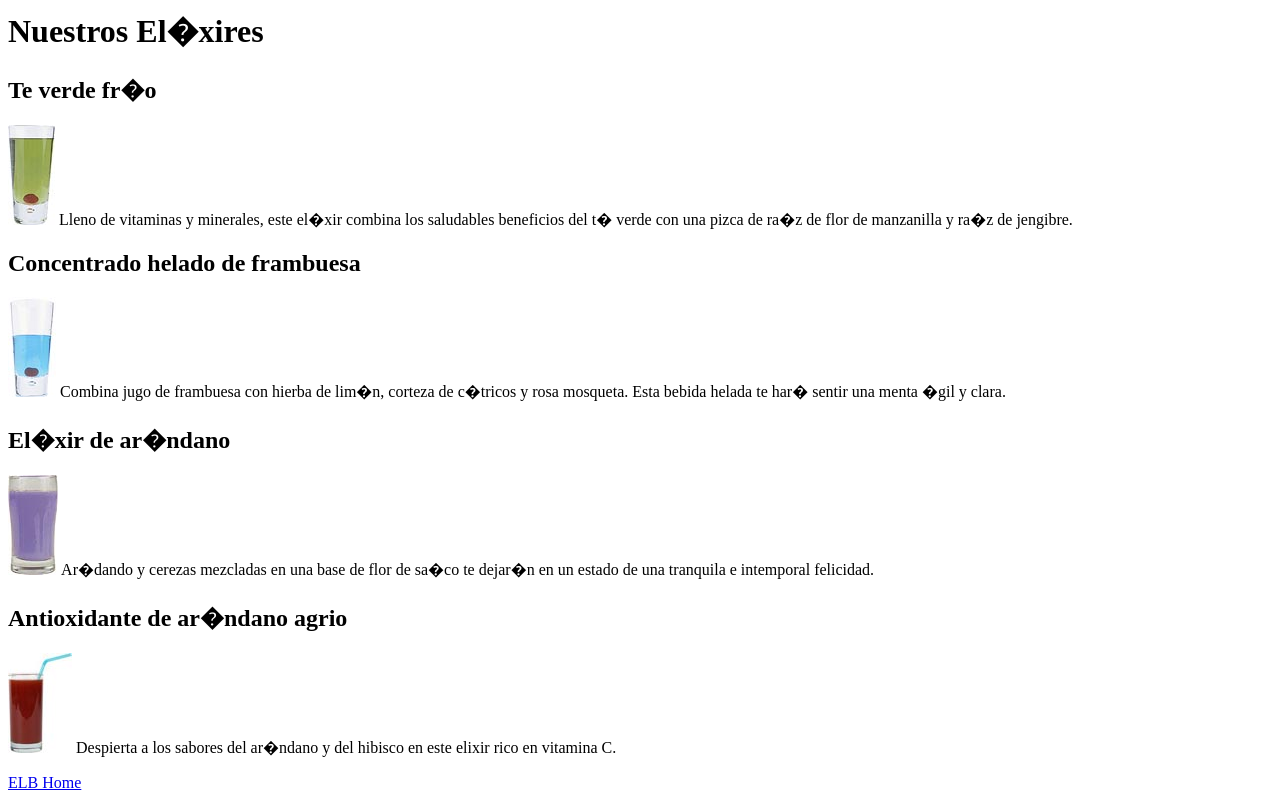
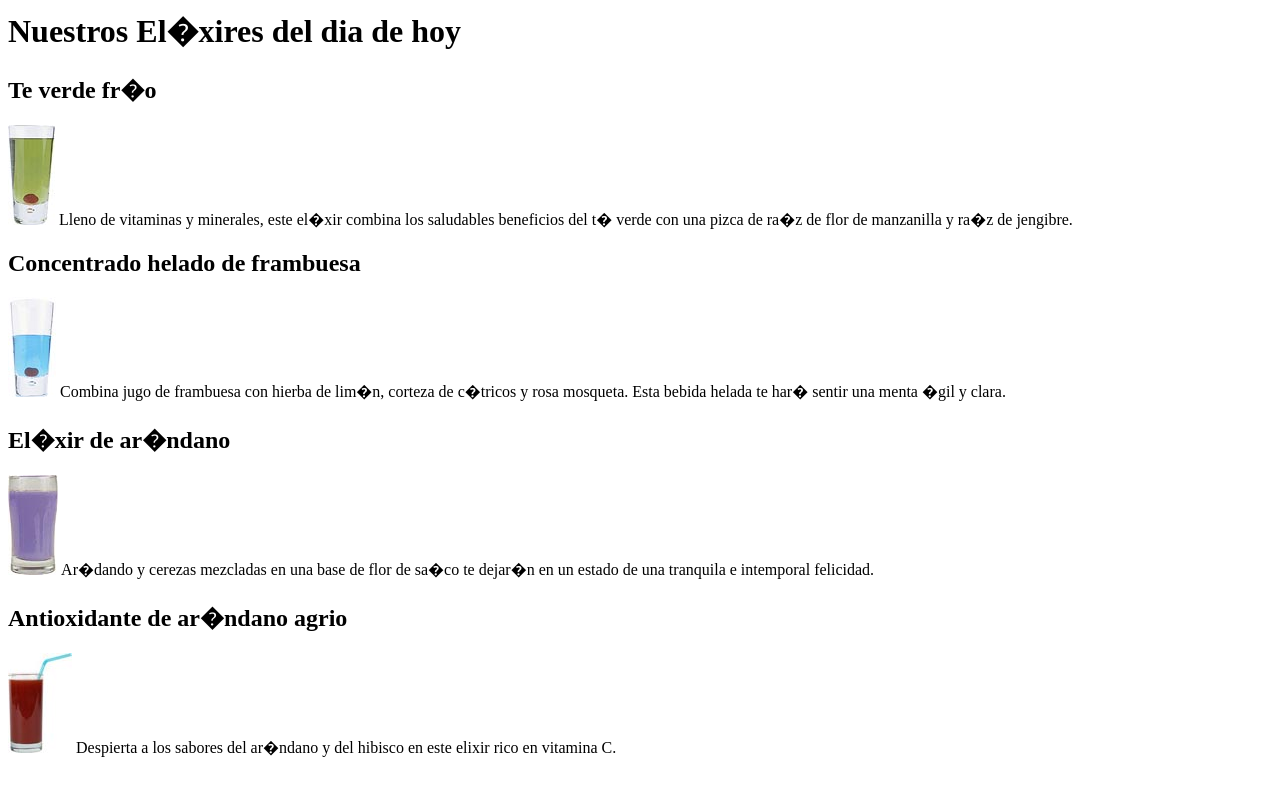
Before and after one commit to elobato1/pruebaGit, a plain HTML site: page paginas/elixir.html in a window 1280 px wide. Drawn offline with Linux system fonts and the light colour scheme.

Commit message:
Cambio de titulo elixir

```diff
--- a/paginas/elixir.html
+++ b/paginas/elixir.html
@@ -3,7 +3,7 @@
     <title>El�xires Eco Lounge</title>
   </head>
   <body>
-    <h1>Nuestros El�xires</h1>
+    <h1>Nuestros El�xires del dia de hoy</h1>
 
     <h2>Te verde fr�o</h2>
     <p>
@@ -31,5 +31,4 @@
       vitamina C.
     </p>
   </body>
-  <a href="../index.html">ELB Home</a>
 </html>
```
